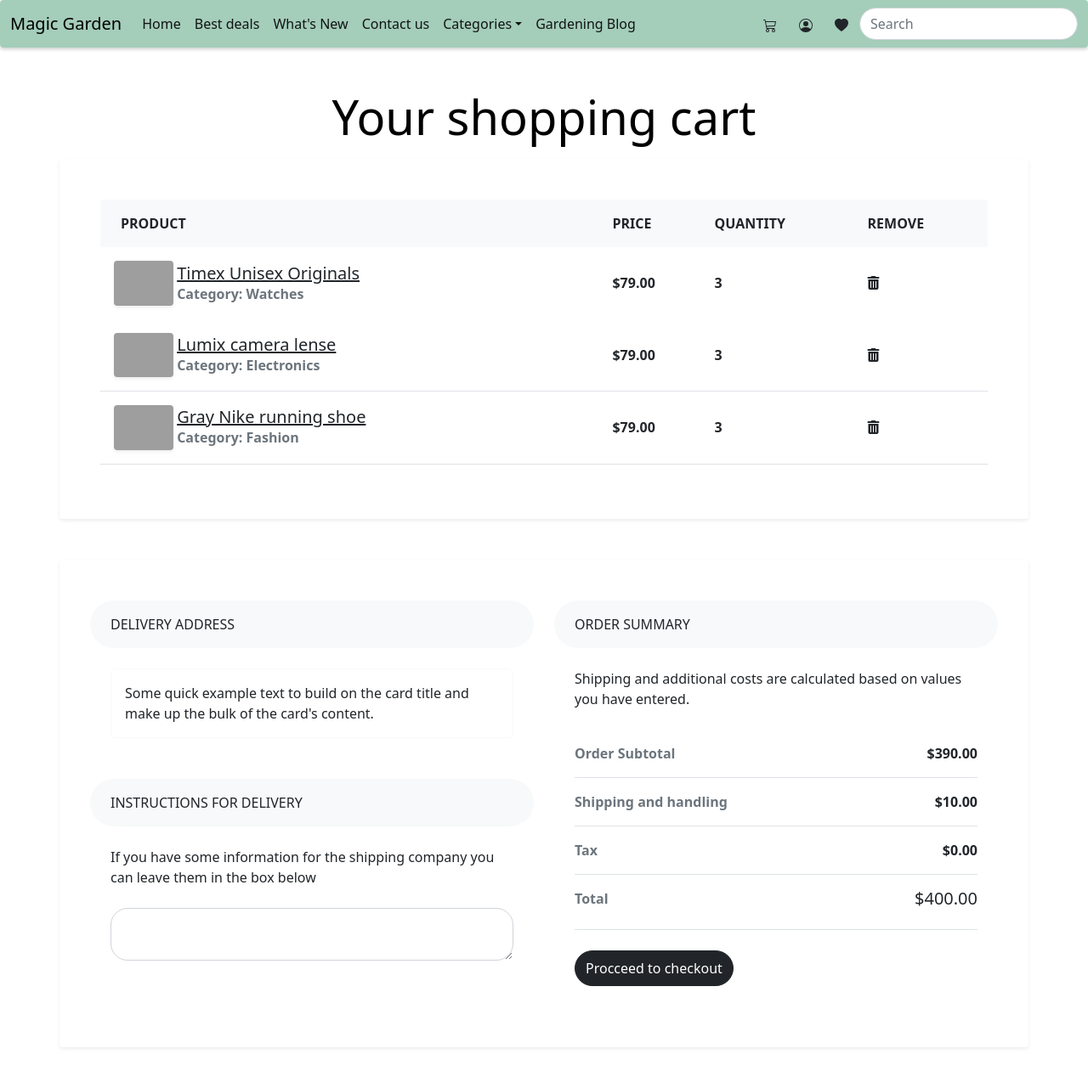
After one commit to ipaulaandreea/ecommerce, a Django app: template ecommerce_project/ecommerce_app/templates/ecommerce_app/cart.html in a window 1280 px wide. The commit adds this page. Shown: the whole page at 85% size. Run offline with Django 4.2, Linux system fonts and the light colour scheme; the template is opened without the code that fills it, so the values that code supplies are empty; some libraries are stand-ins or nearby versions; grey boxes are pictures that could not be loaded.

Commit message:
added product functionality and more templates

```diff
--- a/ecommerce_project/ecommerce_app/models.py
+++ b/ecommerce_project/ecommerce_app/models.py
@@ -25,6 +25,12 @@ class Product (models.Model):
     def __str__(self):
         return self.title
 
+    def imageURL(self):
+        try:
+            url=self.image.url
+        except:
+            url=""
+        return url
     class Meta:
         db_table = 'products'
         verbose_name_plural = "products"
--- /dev/null
+++ b/ecommerce_project/ecommerce_app/static/cart.css
@@ -0,0 +1,3 @@
+.display-4{
+  color: black
+}
--- a/ecommerce_project/ecommerce_app/static/header.css
+++ b/ecommerce_project/ecommerce_app/static/header.css
@@ -17,7 +17,6 @@
 }
 .navbar {
     background: #7db89cb1;
-    position: top;
     display: flex;
     flex-wrap: wrap;
     align-items: center;
@@ -105,3 +104,17 @@ body {
     color: black;
     font: bold;
 }
+
+.navbar-nav {
+    --bs-nav-link-padding-x: 0;
+    --bs-nav-link-padding-y: 0.5rem;
+    --bs-nav-link-font-weight: ;
+    --bs-nav-link-color: rgb(0 0 0 / 90%);
+    --bs-nav-link-hover-color: var(--bs-navbar-hover-color);
+    --bs-nav-link-disabled-color: rgb(0 0 0 / 30%);
+    display: flex;
+    flex-direction: column;
+    padding-left: 0;
+    margin-bottom: 0;
+    list-style: none;
+}
--- a/ecommerce_project/ecommerce_app/templates/ecommerce_app/auth.html
+++ b/ecommerce_project/ecommerce_app/templates/ecommerce_app/auth.html
@@ -1,6 +1,5 @@
 {% extends "ecommerce_app/base.html" %}
 {% load static %}
-
 {% block css %}
   <link rel="stylesheet" href="{% static 'auth.css' %}">
 {% endblock %}
@@ -24,8 +23,9 @@
       </div>
       <button class="btn btn-lg btn-primary btn-block" type="submit">Sign in</button>
 
+
     </form>
-
+    <a href="#">Continue as guest</a>
 
 </body>
 
--- a/ecommerce_project/ecommerce_app/templates/ecommerce_app/base.html
+++ b/ecommerce_project/ecommerce_app/templates/ecommerce_app/base.html
@@ -1,5 +1,3 @@
-{% load static %}
-
 <!DOCTYPE html>
 <html lang="en">
     <head>
@@ -7,7 +5,7 @@
         <meta http-equiv="X-UA-Compatible" content="IE=edge">
         <meta name="viewport" content="width=device-width, initial-scale=1.0">
         <script src="https://code.jquery.com/jquery-3.7.0.min.js" integrity="sha256-2Pmvv0kuTBOenSvLm6bvfBSSHrUJ+3A7x6P5Ebd07/g=" crossorigin="anonymous"></script>
-        <link rel="stylesheet" href="static/bootstrap.min.css">
+        <link rel="stylesheet" type="text/css" href="/static/bootstrap.min.css">
         <link rel="stylesheet" href="/static/base.css">
         <title>
             {% block title %}
--- /dev/null
+++ b/ecommerce_project/ecommerce_app/templates/ecommerce_app/cart.html
@@ -0,0 +1,132 @@
+{% extends "ecommerce_app/base.html" %}
+{% load static %}
+{% block css %}
+  <link rel="stylesheet" href="{% static 'cart.css' %}">
+{% endblock %}
+
+{% block title %}
+Shopping Cart
+{% endblock %}
+
+
+
+
+{% block content %}
+<br></br>
+<br></br>
+<div class="px-4 px-lg-0">
+    <!-- For demo purpose -->
+    <div class="container text-white py-2 text-center">
+      <h1 class="display-4">Your shopping cart</h1>
+    </div>
+    <!-- End -->
+
+    <div class="pb-5">
+      <div class="container">
+        <div class="row">
+          <div class="col-lg-12 p-5 bg-white rounded shadow-sm mb-5">
+
+            <!-- Shopping cart table -->
+            <div class="table-responsive">
+              <table class="table">
+                <thead>
+                  <tr>
+                    <th scope="col" class="border-0 bg-light">
+                      <div class="p-2 px-3 text-uppercase">Product</div>
+                    </th>
+                    <th scope="col" class="border-0 bg-light">
+                      <div class="py-2 text-uppercase">Price</div>
+                    </th>
+                    <th scope="col" class="border-0 bg-light">
+                      <div class="py-2 text-uppercase">Quantity</div>
+                    </th>
+                    <th scope="col" class="border-0 bg-light">
+                      <div class="py-2 text-uppercase">Remove</div>
+                    </th>
+                  </tr>
+                </thead>
+                <tbody>
+                  <tr>
+                    <th scope="row" class="border-0">
+                      <div class="p-2">
+                        <img src="https://bootstrapious.com/i/snippets/sn-cart/product-1.jpg" alt="" width="70" class="img-fluid rounded shadow-sm">
+                        <div class="ml-3 d-inline-block align-middle">
+                          <h5 class="mb-0"> <a href="#" class="text-dark d-inline-block align-middle">Timex Unisex Originals</a></h5><span class="text-muted font-weight-normal font-italic d-block">Category: Watches</span>
+                        </div>
+                      </div>
+                    </th>
+                    <td class="border-0 align-middle"><strong>$79.00</strong></td>
+                    <td class="border-0 align-middle"><strong>3</strong></td>
+                    <td class="border-0 align-middle"><a href="#" class="text-dark"><i class="fa fa-trash"></i></a></td>
+                  </tr>
+                  <tr>
+                    <th scope="row">
+                      <div class="p-2">
+                        <img src="https://bootstrapious.com/i/snippets/sn-cart/product-2.jpg" alt="" width="70" class="img-fluid rounded shadow-sm">
+                        <div class="ml-3 d-inline-block align-middle">
+                          <h5 class="mb-0"><a href="#" class="text-dark d-inline-block">Lumix camera lense</a></h5><span class="text-muted font-weight-normal font-italic">Category: Electronics</span>
+                        </div>
+                      </div>
+                    </th>
+                    <td class="align-middle"><strong>$79.00</strong></td>
+                    <td class="align-middle"><strong>3</strong></td>
+                    <td class="align-middle"><a href="#" class="text-dark"><i class="fa fa-trash"></i></a>
+                    </td>
+                  </tr>
+                  <tr>
+                    <th scope="row">
+                      <div class="p-2">
+                        <img src="https://bootstrapious.com/i/snippets/sn-cart/product-3.jpg" alt="" width="70" class="img-fluid rounded shadow-sm">
+                        <div class="ml-3 d-inline-block align-middle">
+                          <h5 class="mb-0"> <a href="#" class="text-dark d-inline-block">Gray Nike running shoe</a></h5><span class="text-muted font-weight-normal font-italic">Category: Fashion</span>
+                        </div>
+                      </div>
+                      <td class="align-middle"><strong>$79.00</strong></td>
+                      <td class="align-middle"><strong>3</strong></td>
+                      <td class="align-middle"><a href="#" class="text-dark"><i class="fa fa-trash"></i></a>
+                      </td>
+                  </tr>
+                </tbody>
+              </table>
+            </div>
+            <!-- End -->
+          </div>
+        </div>
+
+        <div class="row py-5 p-4 bg-white rounded shadow-sm">
+          <div class="col-lg-6">
+            <div class="bg-light rounded-pill px-4 py-3 text-uppercase font-weight-bold">Delivery address</div>
+            <div class="p-4">
+              <div class="card border-light mb-4" style="max-width: 40rem;">
+                <div class="card-body">
+                  <p class="card-text">Some quick example text to build on the card title and make up the bulk of the card's content.</p>
+                </div>
+              </div>
+            </div>
+            <div class="bg-light rounded-pill px-4 py-3 text-uppercase font-weight-bold">Instructions for delivery</div>
+            <div class="p-4">
+              <p class="font-italic mb-4">If you have some information for the shipping company you can leave them in the box below</p>
+              <textarea name="" cols="30" rows="2" class="form-control"></textarea>
+            </div>
+          </div>
+          <div class="col-lg-6">
+            <div class="bg-light rounded-pill px-4 py-3 text-uppercase font-weight-bold">Order summary </div>
+            <div class="p-4">
+              <p class="font-italic mb-4">Shipping and additional costs are calculated based on values you have entered.</p>
+              <ul class="list-unstyled mb-4">
+                <li class="d-flex justify-content-between py-3 border-bottom"><strong class="text-muted">Order Subtotal </strong><strong>$390.00</strong></li>
+                <li class="d-flex justify-content-between py-3 border-bottom"><strong class="text-muted">Shipping and handling</strong><strong>$10.00</strong></li>
+                <li class="d-flex justify-content-between py-3 border-bottom"><strong class="text-muted">Tax</strong><strong>$0.00</strong></li>
+                <li class="d-flex justify-content-between py-3 border-bottom"><strong class="text-muted">Total</strong>
+                  <h5 class="font-weight-bold">$400.00</h5>
+                </li>
+              </ul><a href="#" class="btn btn-dark rounded-pill py-2 btn-block">Procceed to checkout</a>
+            </div>
+          </div>
+        </div>
+
+      </div>
+    </div>
+  </div>
+
+{% endblock %}
--- a/ecommerce_project/ecommerce_app/templates/ecommerce_app/header.html
+++ b/ecommerce_project/ecommerce_app/templates/ecommerce_app/header.html
@@ -1,3 +1,4 @@
+
 {% load static %}
 {% block css %}
   <link rel="stylesheet" href="{% static 'header.css' %}">
@@ -7,7 +8,7 @@
 
 <nav class="navbar fixed-top navbar-expand-lg rounded" aria-label="Eleventh navbar example">
   <div class="container-fluid">
-    <a class="navbar-brand" href="#">Magic Garden </a>
+    <a class="navbar-brand" href="{% url 'starting-page'%} ">Magic Garden </a>
     <button class="navbar-toggler" type="button" data-bs-toggle="collapse" data-bs-target="#navbarsExample09" aria-controls="navbarsExample09" aria-expanded="false" aria-label="Toggle navigation">
       <span class="navbar-toggler-icon"></span>
     </button>
@@ -43,19 +44,19 @@
 
       <span class="navbar-buttons d-flex">
 
-        <button class="border border-0 ">
-          <a class="nav-link" href="#"><svg xmlns="http://www.w3.org/2000/svg" width="16" height="16" fill="currentColor" class="bi bi-cart3" viewBox="0 0 16 16">
+        <button class="btn btn-transparent">
+          <a class="nav-link" href="{%url "cart" %}"><svg xmlns="http://www.w3.org/2000/svg" width="16" height="16" fill="currentColor" class="bi bi-cart3" viewBox="0 0 16 16">
             <path d="M0 1.5A.5.5 0 0 1 .5 1H2a.5.5 0 0 1 .485.379L2.89 3H14.5a.5.5 0 0 1 .49.598l-1 5a.5.5 0 0 1-.465.401l-9.397.472L4.415 11H13a.5.5 0 0 1 0 1H4a.5.5 0 0 1-.491-.408L2.01 3.607 1.61 2H.5a.5.5 0 0 1-.5-.5zM3.102 4l.84 4.479 9.144-.459L13.89 4H3.102zM5 12a2 2 0 1 0 0 4 2 2 0 0 0 0-4zm7 0a2 2 0 1 0 0 4 2 2 0 0 0 0-4zm-7 1a1 1 0 1 1 0 2 1 1 0 0 1 0-2zm7 0a1 1 0 1 1 0 2 1 1 0 0 1 0-2z"/>
           </svg></a>
         </button>
-          <button class="border border-0">
+          <button class="btn btn-transparent">
             <a class="nav-link" href="{%url "auth" %}"><svg xmlns="http://www.w3.org/2000/svg" width="16" height="16" fill="currentColor" class="bi bi-person-circle" viewBox="0 0 16 16">
               <path d="M11 6a3 3 0 1 1-6 0 3 3 0 0 1 6 0z"/>
               <path fill-rule="evenodd" d="M0 8a8 8 0 1 1 16 0A8 8 0 0 1 0 8zm8-7a7 7 0 0 0-5.468 11.37C3.242 11.226 4.805 10 8 10s4.757 1.225 5.468 2.37A7 7 0 0 0 8 1z"/>
             </svg></a>
           </button>
         </button>
-        <button class="border border-0">
+        <button class="btn btn-transparent">
           <a class="nav-link" href="#"><svg xmlns="http://www.w3.org/2000/svg" width="16" height="16" fill="currentColor" class="bi bi-heart-fill" viewBox="0 0 16 16">
             <path fill-rule="evenodd" d="M8 1.314C12.438-3.248 23.534 4.735 8 15-7.534 4.736 3.562-3.248 8 1.314z"/>
           </svg></a>
```
Also changed, not shown: ecommerce_project/ecommerce_app/static/starting_page.css (+40 -0 lines), ecommerce_project/ecommerce_app/templates/ecommerce_app/head.html (deleted, +0 -13 lines), ecommerce_project/ecommerce_app/templates/ecommerce_app/starting_page.html (+29 -16 lines), ecommerce_project/ecommerce_app/views.py (+8 -3 lines), ecommerce_project/ecommerce_app/static/checkout.css (added), ecommerce_project/ecommerce_app/templates/ecommerce_app/checkout.html (added), ecommerce_project/uploads/product_photos/uploads/product_photos/logo.jpg (added), ecommerce_project/uploads/product_photos/uploads/product_photos/logo_WsMSX0Y.jpg (added), ecommerce_project/uploads/product_photos/uploads/product_photos/shoe_DSKT8tY.jpg (added), ecommerce_project/uploads/product_photos/uploads/product_photos/shoe_h9UWMGf.jpg (added).
